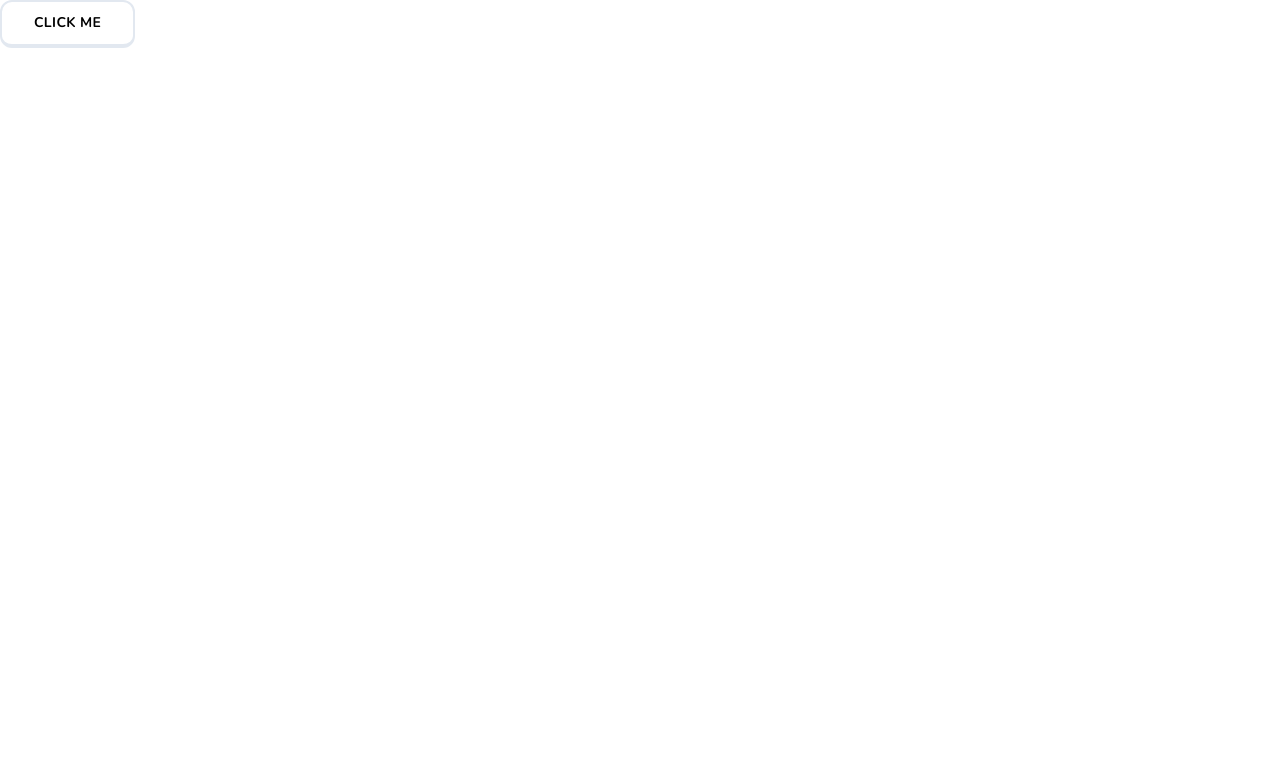
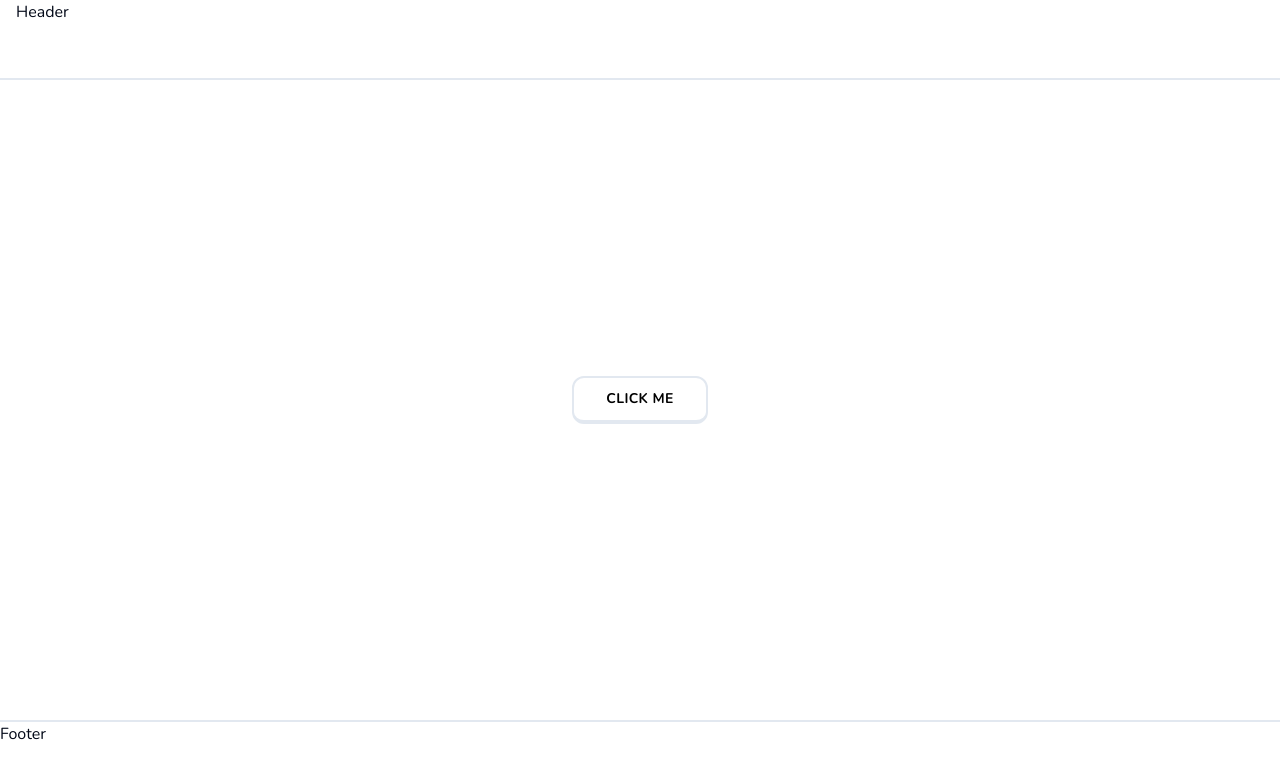
Before and after one commit to DaoDuyThai/WordUp, a Next.js app in the folder wordup/: page / in a window 1280 px wide. Shown: the top 778 px of the page. Built offline with nearby package versions, Linux system fonts and the light colour scheme.

Commit message:
main layout

```diff
--- /dev/null
+++ b/wordup/app/(marketing)/footer.tsx
@@ -0,0 +1,7 @@
+export const Footer = () => {
+    return (
+        <footer className="hidden md:block h-20 w-full border-t-2 border-slate-200 p2">
+            Footer
+        </footer>
+    )
+}
--- /dev/null
+++ b/wordup/app/(marketing)/header.tsx
@@ -0,0 +1,7 @@
+export const Header = () => {
+    return(
+        <header className="h-20 w-full border-b-2 border-slate-200 px-4">
+            Header
+        </header>
+    )
+}
--- /dev/null
+++ b/wordup/app/(marketing)/layout.tsx
@@ -0,0 +1,20 @@
+import { Footer } from "./footer";
+import { Header } from "./header";
+
+type Props = {
+    children: React.ReactNode;
+}
+
+const MarketingLayout = ({ children }: Props) => {
+    return (
+        <div className="min-h-screen flex flex-col">
+            <Header />
+            <main className="flex-1 flex flex-col items-center justify-center">
+                {children}
+            </main>
+            <Footer />
+        </div>
+    )
+}
+
+export default MarketingLayout;
```
Also changed, not shown: wordup/app/(marketing)/page.tsx (renamed from wordup/app/page.tsx).
